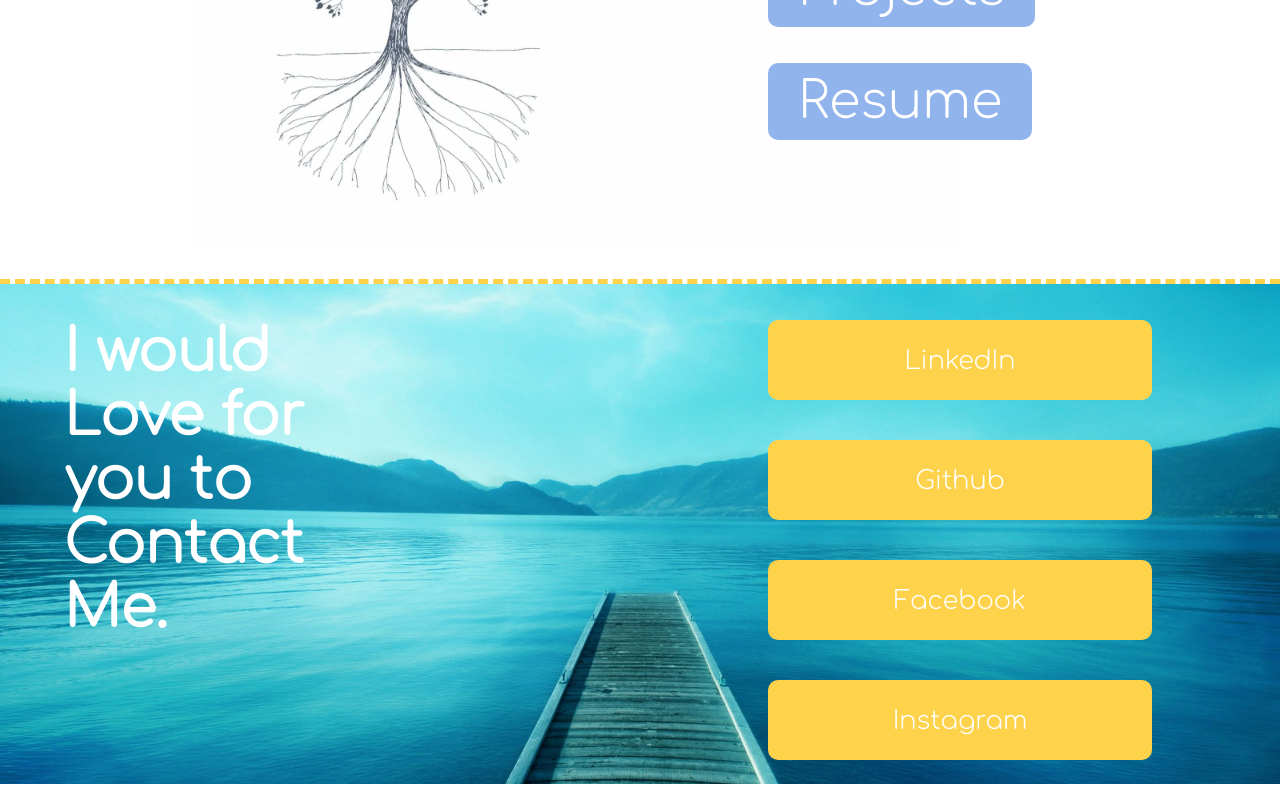
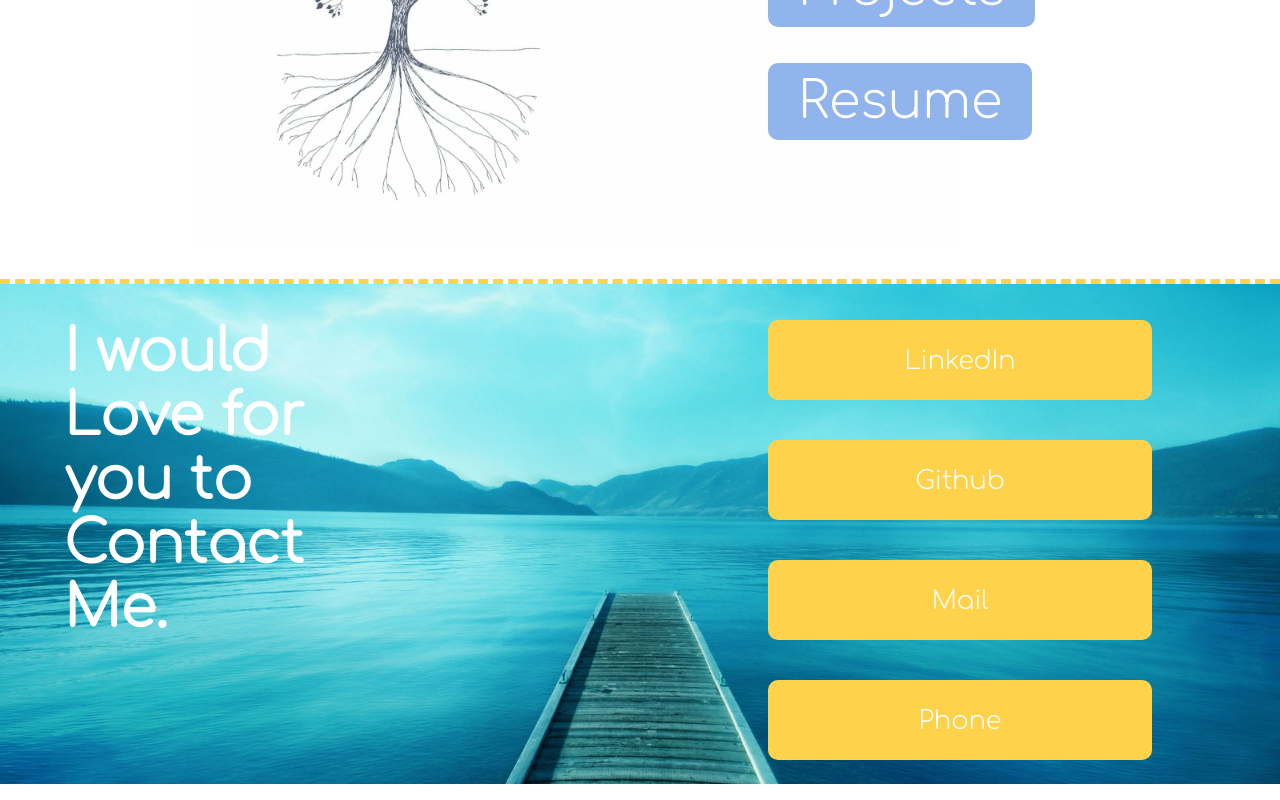
Before and after one commit to sanjeevganji/sanjeevganji.github.io, a plain HTML site: page index.html in a window 1280 px wide. Shown: the part 1691-2491 px from the top of the page. Drawn offline with nearby package versions, Linux system fonts and the light colour scheme.

Commit message:
Update index.html

```diff
--- a/index.html
+++ b/index.html
@@ -126,24 +126,33 @@
         <span class="btn">
        <button class="butn"><a href="https://www.linkedin.com/in/ganji-sanjeev-raj-04223021a/">
          LinkedIn
-       </a></button>
+       </a></button></span>
        <span class="btn">
       <button class="butn"><a href="https://github.com/sanjeevganji">
         Github
-      </a></button>
+      </a></button></span>
+
       <span class="btn">
-     <button class="butn"><a href="https://www.facebook.com/sanjeevraj.ganji/">
-       Facebook
-     </a></button>
+     <button class="butn"><a href="mailto:sanjeevrajganji@gmail.com">
+         Mail
+     </a></button></span>
+
      <span class="btn">
-    <button class="butn"><a href="https://www.instagram.com/_sanjeev._.ganji_/">
-      Instagram
-    </a></button>
+  <button class="butn"><a href="tel:9182043099">
+    Phone
+  </a></button>
 
-     </span>
+   </span>
+
+
+     <!-- <span class="btn">
+      <button class="butn7">
+        Phone
+      </button></span>
+
 
       </div>
-    </div>
+    </div> -->
 
 
     <!-- <div class="bottom-container">
```
